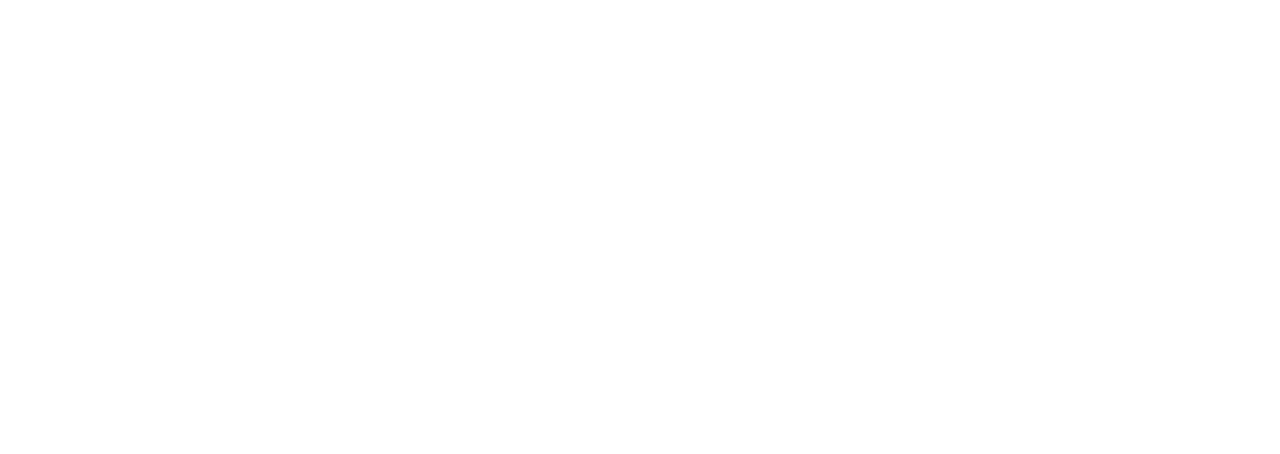
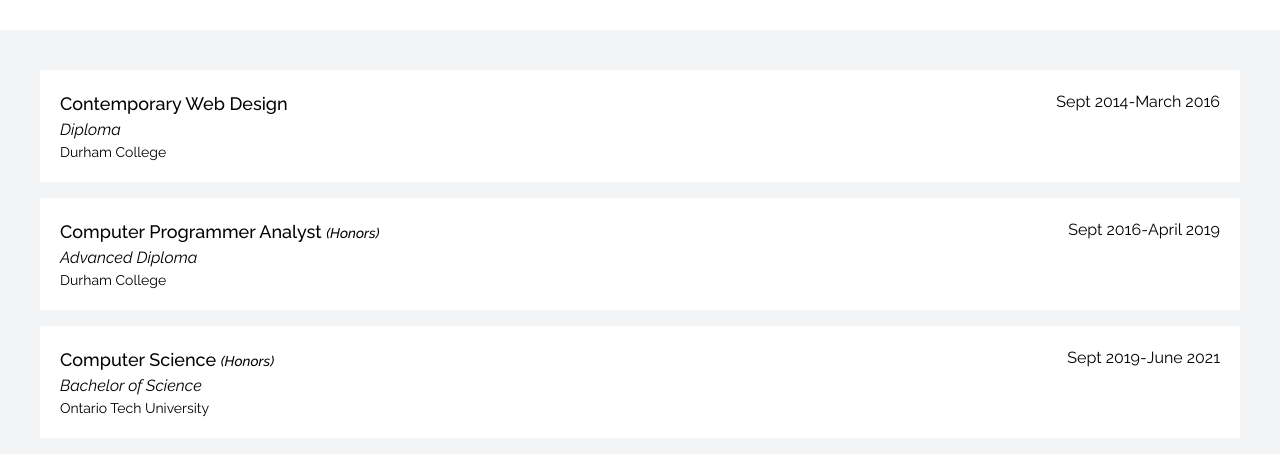
Before and after one commit to Squshy/personal-site, a Next.js app in the folder client/: page / in a window 1280 px wide. Shown: the part 946-1400 px from the top of the page. Before the commit the page ends 976 px from the top, so only its background shows below. Built offline with nearby package versions, Linux system fonts and the light colour scheme.

Commit message:
add hero icons

```diff
--- a/client/components/BodyWrapper.tsx
+++ b/client/components/BodyWrapper.tsx
@@ -10,7 +10,7 @@
 }) => {
   return (
     <div
-      className={`p-5 md:p-10 h-full w-full justify-center align-center items-center ${
+      className={`p-5 md:p-10 h-full w-full justify-center align-center items-center flex flex-col ${
         className && className
       }`}
     >
--- /dev/null
+++ b/client/components/education/Degree.tsx
@@ -0,0 +1,39 @@
+import React from "react";
+
+export interface DegreeProps {
+  school: string;
+  startDate: string;
+  endDate: string;
+  program: string;
+  degree: string;
+  link: string;
+  honors: boolean;
+}
+
+export const Degree: React.FC<DegreeProps> = ({
+  degree,
+  endDate,
+  honors,
+  link,
+  program,
+  school,
+  startDate,
+}) => {
+  return (
+    <div className={`p-2 md:p-5 bg-white w-full flex flex-row justify-between`}>
+      <div>
+        <div className={`text-lg font-medium`}>
+          {program}{" "}
+          {honors && <span className={`text-sm italic`}>(Honors)</span>}
+        </div>
+        <div className={`italic`}>{degree}</div>
+        <div className={`text-sm`}>{school}</div>
+      </div>
+      <div className={`text-right flex flex-col md:flex-row`}>
+        <div>{startDate}</div>
+        <div>{" "}-{" "}</div>
+        <div>{endDate}</div>
+      </div>
+    </div>
+  );
+};
--- /dev/null
+++ b/client/components/education/Education.tsx
@@ -0,0 +1,28 @@
+import React from "react";
+import { BodyWrapper } from "../BodyWrapper";
+import { DegreeProps, Degree } from "./Degree";
+
+interface EducationProps {
+  educations: Array<DegreeProps>;
+}
+
+export const Education: React.FC<EducationProps> = ({ educations }) => {
+  return (
+    <BodyWrapper className={`bg-gray-100 space-y-4`}>
+      {educations?.map((education, index) => {
+        return (
+          <Degree
+            key={index}
+            degree={education.degree}
+            endDate={education.endDate}
+            honors={education.honors}
+            link={education.link}
+            program={education.program}
+            school={education.school}
+            startDate={education.startDate}
+          />
+        );
+      })}
+    </BodyWrapper>
+  );
+};
--- a/client/pages/index.tsx
+++ b/client/pages/index.tsx
@@ -1,11 +1,15 @@
 import type { GetStaticProps, NextPage } from "next";
+import { DegreeProps } from "../components/education/Degree";
+import { Education } from "../components/education/Education";
 import { AboutMe, AboutProps } from "../components/home/AboutMe";
 import { HomeText } from "../components/home/HomeText";
 import { SelfBackground } from "../components/home/SelfBackground";
 import { getAboutInfo } from "../lib/about";
+import educations from "../static/education/education.json";
 
 interface IndexProps {
   aboutData: AboutProps;
+  educations: Array<DegreeProps>;
 }
 
 export const getStaticProps: GetStaticProps = async () => {
@@ -13,11 +17,12 @@
   return {
     props: {
       aboutData,
+      educations,
     },
   };
 };
 
-const Home: NextPage<IndexProps> = ({ aboutData }) => {
+const Home: NextPage<IndexProps> = ({ aboutData, educations }) => {
   return (
     <>
       <SelfBackground>
@@ -29,6 +34,7 @@
         age={aboutData?.age}
         location={aboutData?.location}
       />
+      <Education educations={educations} />
     </>
   );
 };
--- /dev/null
+++ b/client/static/education/education.json
@@ -0,0 +1,29 @@
+[
+  {
+    "school": "Durham College",
+    "startDate": "Sept 2014",
+    "endDate": "March 2016",
+    "program": "Contemporary Web Design",
+    "degree": "Diploma",
+    "link": "https://durhamcollege.ca/programs/interactive-media-design",
+    "honors": false
+  },
+  {
+    "school": "Durham College",
+    "startDate": "Sept 2016",
+    "endDate": "April 2019",
+    "program": "Computer Programmer Analyst",
+    "degree": "Advanced Diploma",
+    "link": "https://durhamcollege.ca/programs/computer-programming-analyst-three-year",
+    "honors": true
+  },
+  {
+    "school": "Ontario Tech University",
+    "startDate": "Sept 2019",
+    "endDate": "June 2021",
+    "program": "Computer Science",
+    "degree": "Bachelor of Science",
+    "link": "https://sites.ontariotechu.ca/pathways/on-campus/computing%20science---bridge.php",
+    "honors": true
+  }
+]
```
Also changed, not shown: client/lib/education.tsx (added).
